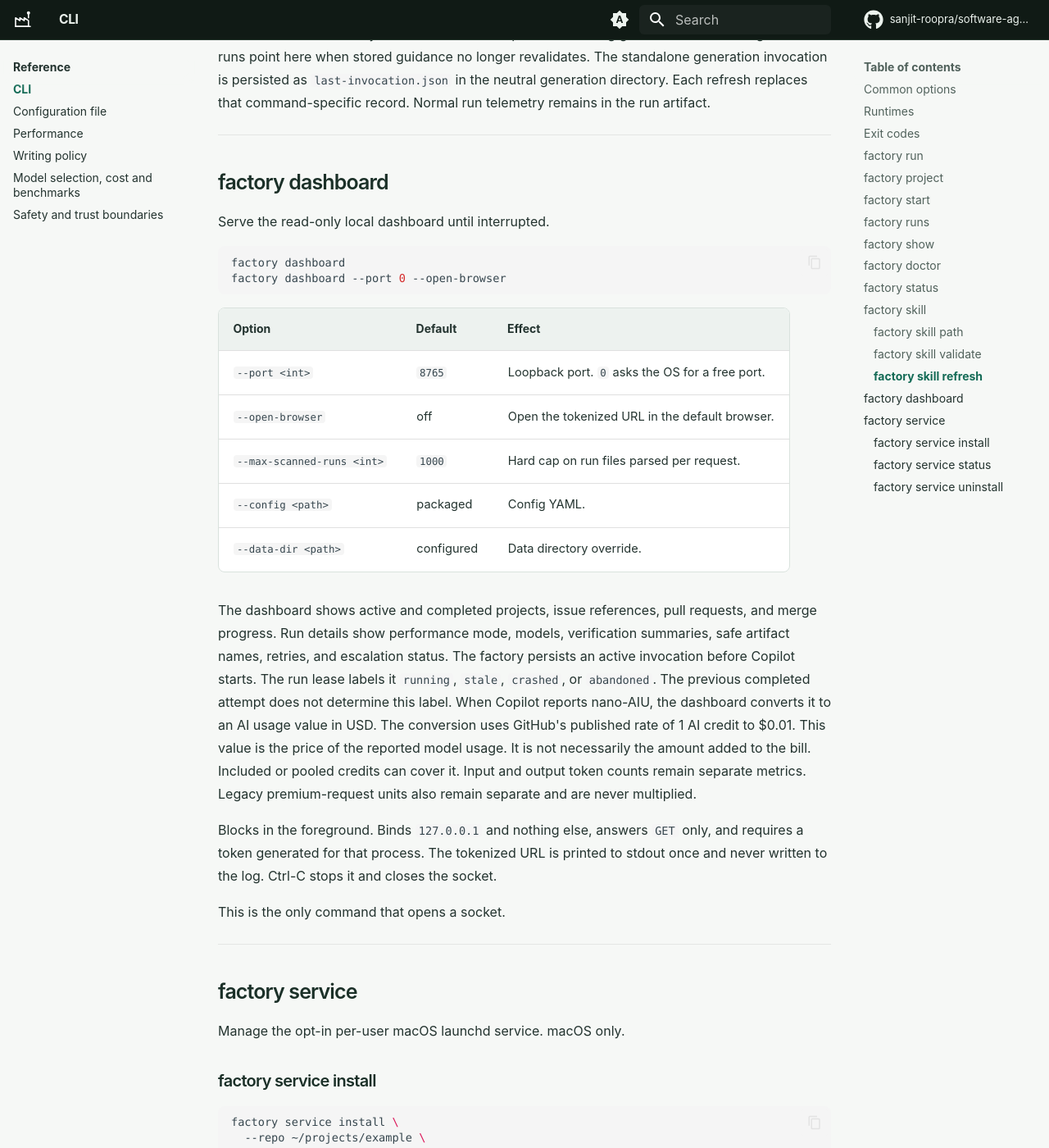
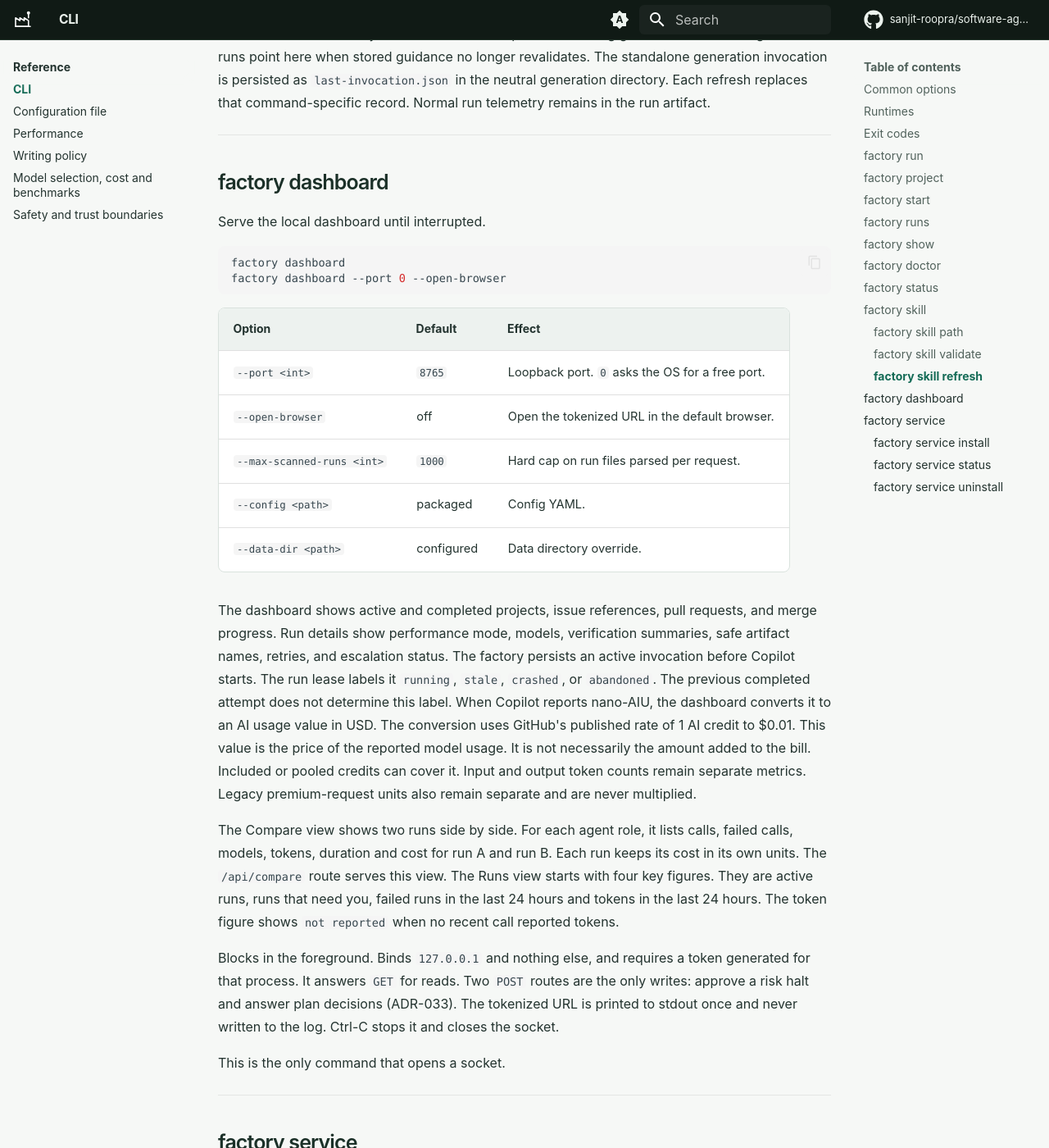
Before and after one commit to sanjit-roopra/software-agent-factory, an MkDocs documentation site: the page built from docs/reference/cli.md, in a window 1280 px wide and 1400 px high, scrolled down 11154 px. Shown: the whole window at 82% size. Built offline with MkDocs 1.6.1 and Material for MkDocs 9.7.7, drawn with Linux system fonts in a browser that asks for light colours; comment, search, counter and statistics services are not loaded; some of the changed text lies outside the part shown.

Commit message:
docs(cli): describe dashboard write actions and compare view
The dashboard is no longer read-only since ADR-033: it has two POST
actions, approve and answer. Fix the stale "read-only" and "GET only"
statements, and describe the Compare view and the key figure row.

Co-Authored-By: Claude Opus 5.5 <noreply@anthropic.com>

````diff
--- a/docs/reference/cli.md
+++ b/docs/reference/cli.md
@@ -20,7 +20,7 @@ Commands:
   doctor      Check this machine's prerequisites for the configured feature set.
   status      Report derived run metrics and operational health, read-only.
   skill       Inspect, validate and refresh repository guidance.
-  dashboard   Serve the read-only local dashboard until interrupted.
+  dashboard   Serve the local dashboard until interrupted.
   service     Manage the opt-in per-user macOS launchd service.
 ```
 
@@ -370,7 +370,7 @@ record. Normal run telemetry remains in the run artifact.
 
 ## factory dashboard
 
-Serve the read-only local dashboard until interrupted.
+Serve the local dashboard until interrupted.
 
 ```bash
 factory dashboard
@@ -399,10 +399,18 @@ Included or pooled credits can cover it.
 Input and output token counts remain separate metrics.
 Legacy premium-request units also remain separate and are never multiplied.
 
-Blocks in the foreground. Binds `127.0.0.1` and nothing else, answers `GET`
-only, and requires a token generated for that process. The tokenized URL is
-printed to stdout once and never written to the log. Ctrl-C stops it and closes
-the socket.
+The Compare view shows two runs side by side. For each agent role, it lists calls,
+failed calls, models, tokens, duration and cost for run A and run B. Each run keeps
+its cost in its own units. The `/api/compare` route serves this view.
+The Runs view starts with four key figures. They are active runs, runs that need
+you, failed runs in the last 24 hours and tokens in the last 24 hours. The token
+figure shows `not reported` when no recent call reported tokens.
+
+Blocks in the foreground. Binds `127.0.0.1` and nothing else, and requires a token
+generated for that process. It answers `GET` for reads. Two `POST` routes are the
+only writes: approve a risk halt and answer plan decisions (ADR-033). The
+tokenized URL is printed to stdout once and never written to the log. Ctrl-C stops
+it and closes the socket.
 
 This is the only command that opens a socket.
 
````
Also changed, not shown: docs/architecture.md (+1 -1 lines), docs/guides/repository-skills.md (+2 -2 lines), docs/project/roadmap.md (+3 -3 lines).
